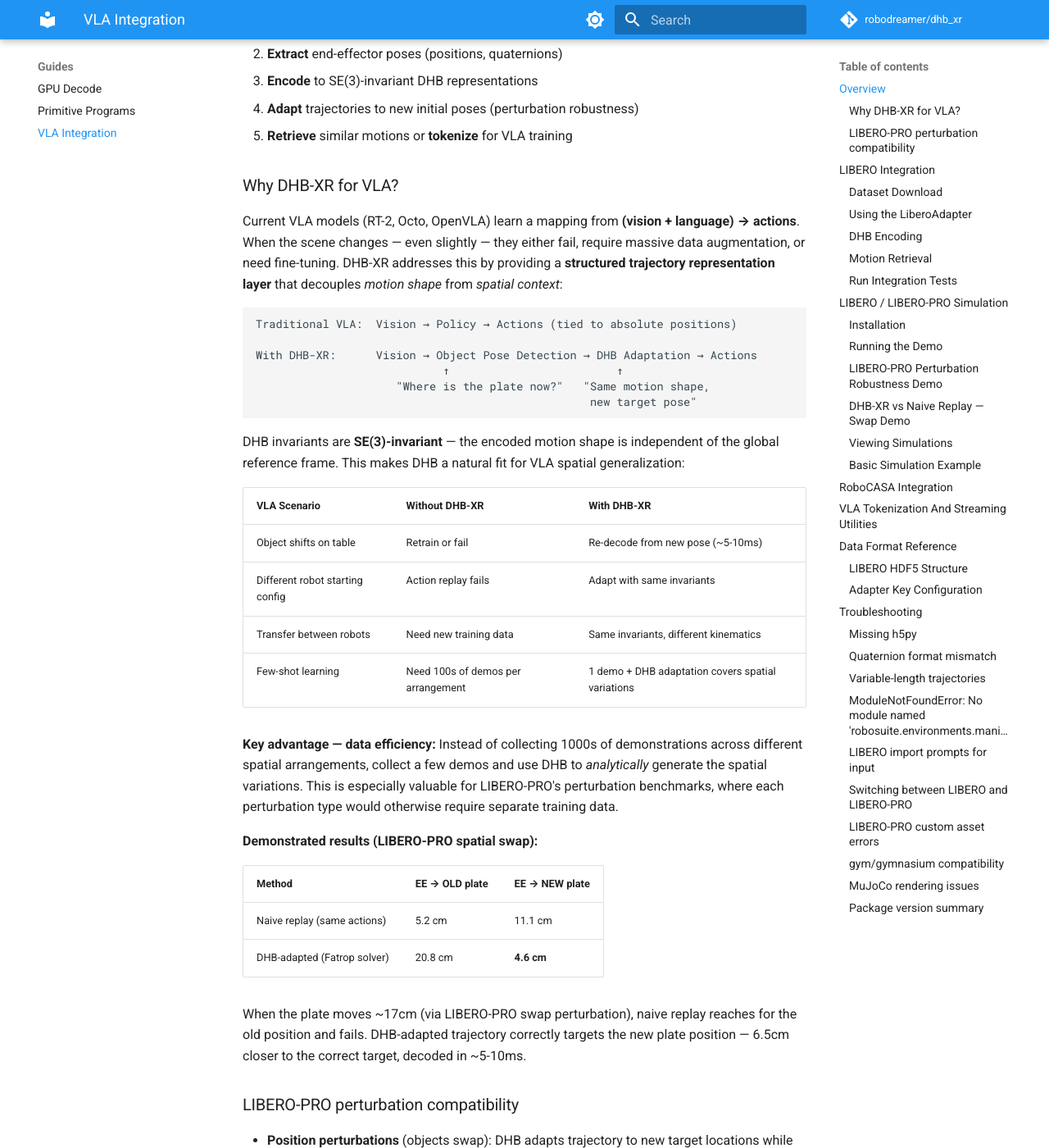
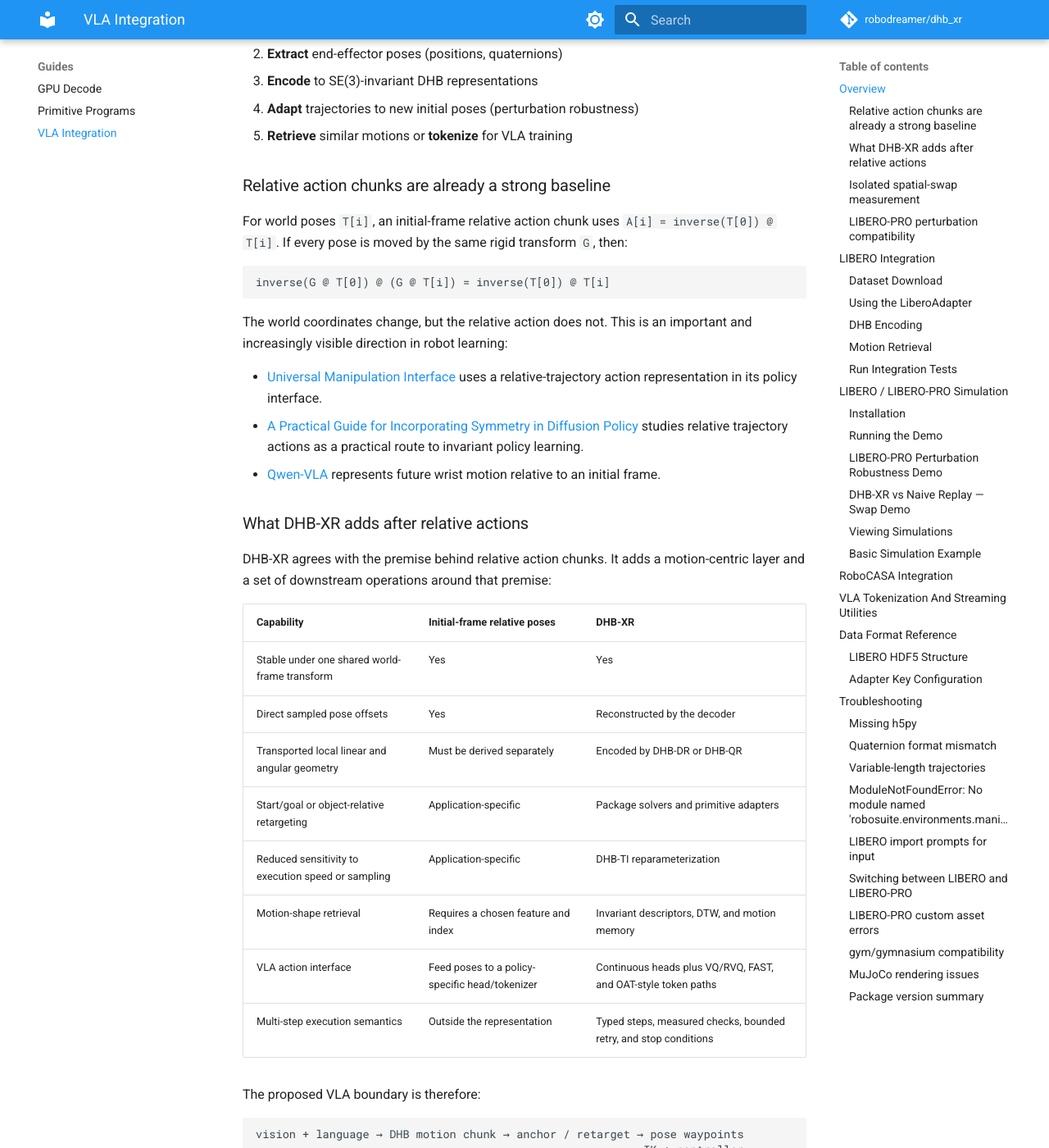
Before and after one commit to robodreamer/dhb-xr, an MkDocs documentation site: the page built from docs/integration/vla_integration.md, in a window 1280 px wide and 1400 px high, scrolled down 610 px. Shown: the whole window at 82% size. Built offline with MkDocs 1.6.1 and Material for MkDocs 9.7.7, drawn with Linux system fonts in a browser that asks for light colours; comment, search, counter and statistics services are not loaded; some of the changed text lies outside the part shown.

Commit message:
Position DHB-XR beyond relative VLA actions

````diff
--- a/docs/examples_walkthrough.md
+++ b/docs/examples_walkthrough.md
@@ -50,7 +50,8 @@ documentation home page.
 **What to look for:**
 
 - The paths have different world coordinates.
-- Expressing each path relative to its own first pose makes the geometry overlap.
+- Expressing each path relative to its own first pose—the common relative-action
+  baseline—makes the geometry overlap.
 - All eight DHB-DR channels overlap to floating-point precision.
 
 ![Technical frame-invariance check: two world-frame paths, overlapping
@@ -490,19 +491,30 @@ pixi run python examples/integration/libero_pro_dhb_demo.py --batch
 - Comparison image: `/tmp/dhb_pro_simulation_comparison.png`
 - Invariant comparison: `/tmp/dhb_pro_invariant_comparison.png`
 
-**Key insight:** When LIBERO-PRO perturbs the scene (swaps objects, replaces objects, changes environment), a traditional replay-based approach fails because the actions are tied to specific spatial coordinates. DHB encodes the motion shape in a coordinate-free representation, enabling re-decoding from any new starting pose. This is the foundation for perturbation-robust VLA policies.
+**Key insight:** Unchanged world-frame replay remains tied to the recorded
+coordinates. DHB encodes motion geometry separately from its world-frame anchor,
+so the package can re-decode or retarget it from a new pose. A correctly
+constructed initial-frame relative action chunk also removes the shared world
+transform and is the appropriate VLA baseline for future policy comparisons.
 
 ---
 
 ### libero_swap_demo.py — DHB-XR vs Naive Replay under Spatial Swap
 
-**What it does:** The most compelling demo — directly compares naive replay vs DHB-adapted trajectory when LIBERO-PRO swaps object positions (~17cm shift). Shows that naive replay reaches for the **old** target position while DHB-adapted trajectory correctly targets the **new** position.
+**What it does:** Compares unchanged replay with a solver-adapted trajectory
+when LIBERO-PRO swaps object positions by about 17 cm. It measures whether the
+end effector remains near the old target or moves closer to the new one.
 
-**Why this matters for VLA:** Current VLA policies (vision + language → actions) fail under spatial perturbations because actions are tied to absolute positions. DHB-XR decouples motion shape from spatial context, enabling adaptation to new object positions without retraining:
+**Why this matters for VLA:** It isolates the limitation of world-frame replay
+and demonstrates the package's geometric adaptation path. It does **not** compare
+against a learned VLA or an initial-frame relative-action policy:
 
-- 1 demo → encode invariants → adapt to any spatial configuration (SE(3) decode, ~5-10ms)
-- Data augmentation for spatial variations becomes unnecessary
-- The same invariants work regardless of where objects are placed
+- Shared rigid frame changes leave both initial-frame relative actions and DHB
+  invariants unchanged.
+- DHB-XR additionally routes the representation through retargeting, retrieval,
+  time normalization, tokenization, and checked execution tools.
+- Whether that broader interface improves VLA task success or data efficiency
+  requires a matched learned-policy evaluation.
 
 **Run:**
 ```bash
--- a/docs/integration/vla_integration.md
+++ b/docs/integration/vla_integration.md
@@ -18,38 +18,70 @@ The pipeline:
 4. **Adapt** trajectories to new initial poses (perturbation robustness)
 5. **Retrieve** similar motions or **tokenize** for VLA training
 
-### Why DHB-XR for VLA?
+### Relative action chunks are already a strong baseline
 
-Current VLA models (RT-2, Octo, OpenVLA) learn a mapping from **(vision + language) → actions**. When the scene changes — even slightly — they either fail, require massive data augmentation, or need fine-tuning. DHB-XR addresses this by providing a **structured trajectory representation layer** that decouples *motion shape* from *spatial context*:
+For world poses `T[i]`, an initial-frame relative action chunk uses
+`A[i] = inverse(T[0]) @ T[i]`. If every pose is moved by the same rigid transform
+`G`, then:
 
-```
-Traditional VLA:  Vision → Policy → Actions (tied to absolute positions)
-
-With DHB-XR:      Vision → Object Pose Detection → DHB Adaptation → Actions
-                            ↑                         ↑
-                     "Where is the plate now?"   "Same motion shape,
-                                                  new target pose"
+```text
+inverse(G @ T[0]) @ (G @ T[i]) = inverse(T[0]) @ T[i]
 ```
 
-DHB invariants are **SE(3)-invariant** — the encoded motion shape is independent of the global reference frame. This makes DHB a natural fit for VLA spatial generalization:
+The world coordinates change, but the relative action does not. This is an
+important and increasingly visible direction in robot learning:
 
-| VLA Scenario | Without DHB-XR | With DHB-XR |
-|-------------|---------------|-------------|
-| Object shifts on table | Retrain or fail | Re-decode from new pose (~5-10ms) |
-| Different robot starting config | Action replay fails | Adapt with same invariants |
-| Transfer between robots | Need new training data | Same invariants, different kinematics |
-| Few-shot learning | Need 100s of demos per arrangement | 1 demo + DHB adaptation covers spatial variations |
+- [Universal Manipulation Interface](https://arxiv.org/abs/2402.10329) uses a
+  relative-trajectory action representation in its policy interface.
+- [A Practical Guide for Incorporating Symmetry in Diffusion Policy](https://papers.nips.cc/paper_files/paper/2025/hash/8756b018fb31576a8cdbb8bcb14ec7be-Abstract-Conference.html)
+  studies relative trajectory actions as a practical route to invariant policy
+  learning.
+- [Qwen-VLA](https://arxiv.org/abs/2605.30280) represents future wrist motion
+  relative to an initial frame.
 
-**Key advantage — data efficiency:** Instead of collecting 1000s of demonstrations across different spatial arrangements, collect a few demos and use DHB to *analytically* generate the spatial variations. This is especially valuable for LIBERO-PRO's perturbation benchmarks, where each perturbation type would otherwise require separate training data.
+### What DHB-XR adds after relative actions
 
-**Demonstrated results (LIBERO-PRO spatial swap):**
+DHB-XR agrees with the premise behind relative action chunks. It adds a
+motion-centric layer and a set of downstream operations around that premise:
+
+| Capability | Initial-frame relative poses | DHB-XR |
+| --- | --- | --- |
+| Stable under one shared world-frame transform | Yes | Yes |
+| Direct sampled pose offsets | Yes | Reconstructed by the decoder |
+| Transported local linear and angular geometry | Must be derived separately | Encoded by DHB-DR or DHB-QR |
+| Start/goal or object-relative retargeting | Application-specific | Package solvers and primitive adapters |
+| Reduced sensitivity to execution speed or sampling | Application-specific | DHB-TI reparameterization |
+| Motion-shape retrieval | Requires a chosen feature and index | Invariant descriptors, DTW, and motion memory |
+| VLA action interface | Feed poses to a policy-specific head/tokenizer | Continuous heads plus VQ/RVQ, FAST, and OAT-style token paths |
+| Multi-step execution semantics | Outside the representation | Typed steps, measured checks, bounded retry, and stop conditions |
+
+The proposed VLA boundary is therefore:
+
+```text
+vision + language → DHB motion chunk → anchor / retarget → pose waypoints
+                                                        → IK + controller
+```
+
+DHB-XR is **not more frame-invariant** than a correctly constructed
+initial-frame relative-pose chunk. The stronger package claim is that one
+frame-independent motion representation can be reused for action prediction,
+adaptation, retrieval, token streaming, and checked execution. A head-to-head
+policy study against an initial-frame relative-action baseline is still needed
+before claiming better VLA task success or data efficiency.
+
+### Isolated spatial-swap measurement
+
+The repository's current LIBERO-PRO spatial-swap fixture reports:
 
 | Method | EE → OLD plate | EE → NEW plate |
 |--------|---------------|---------------|
 | Naive replay (same actions) | 5.2 cm | 11.1 cm |
 | DHB-adapted (Fatrop solver) | 20.8 cm | **4.6 cm** |
 
-When the plate moves ~17cm (via LIBERO-PRO swap perturbation), naive replay reaches for the old position and fails. DHB-adapted trajectory correctly targets the new plate position — 6.5cm closer to the correct target, decoded in ~5-10ms.
+When the plate moves about 17 cm, the solver-adapted trajectory ends 6.5 cm
+closer to the new target than unchanged replay in this fixture. This is an
+isolated geometric endpoint measurement, not a VLA task-success result and not
+a comparison against an initial-frame relative-action policy.
 
 ### LIBERO-PRO perturbation compatibility
 
--- a/docs/release_validation.md
+++ b/docs/release_validation.md
@@ -13,6 +13,7 @@ not imply a higher one.
 | Demonstration ingestion, segmentation, and memory | Keeps source dataset, license, action convention, and test history without silently treating every change point as a named skill. | Contract, round-trip, retrieval, and segmentation tests. | Useful foundation, but dataset-scale retrieval quality and curation cost are still unmeasured. |
 | Raw-SE(3) endpoint and relational controls | Prevents comparisons against weak replay baselines. | Included in isolated synthetic screens. | Increases scientific credibility even when the control wins; should remain in future evaluations. |
 | Persistent matched relational FATROP | Reuses one parameterized solve surface and compares DHB versus Cartesian regularization under matched structure. | Solver tests and exploratory oracle-anchor benchmark. | Potential runtime and representation value; current orientation policy limits the scientific claim to linear path geometry. |
+| VLA relative-action positioning | Treats initial-frame relative SE(3) chunks as a strong invariant baseline and states what DHB-XR adds around them. | Algebraic invariance argument, runnable frame-transform fixture, and package capability matrix. | Supports a systems-integration claim only; a matched learned-policy study is still required before claiming better VLA success or data efficiency. |
 | Lazy package exports | Keeps contract/executor imports free of plotting and solver stacks. | Import-isolation tests. | Clear integration value for lightweight consumers and deployment processes. |
 | Dense oriented-payload gate | Screens orientation-dependent payload/fixture interference. | Scalar/vector parity and benchmark coverage. | Better than TCP-only clearance, but still excludes robot links, swept continuous time, and dynamics. |
 
````
Also changed, not shown: CHANGELOG.md (+3 -0 lines), README.md (+13 -7 lines), docs/changelog.md (+3 -0 lines), docs/index.md (+23 -2 lines), docs/assets/dhb-xr-hero-mobile.svg, docs/assets/dhb-xr-hero.svg, docs/assets/dhb-xr-overview.svg, 3 other files.
